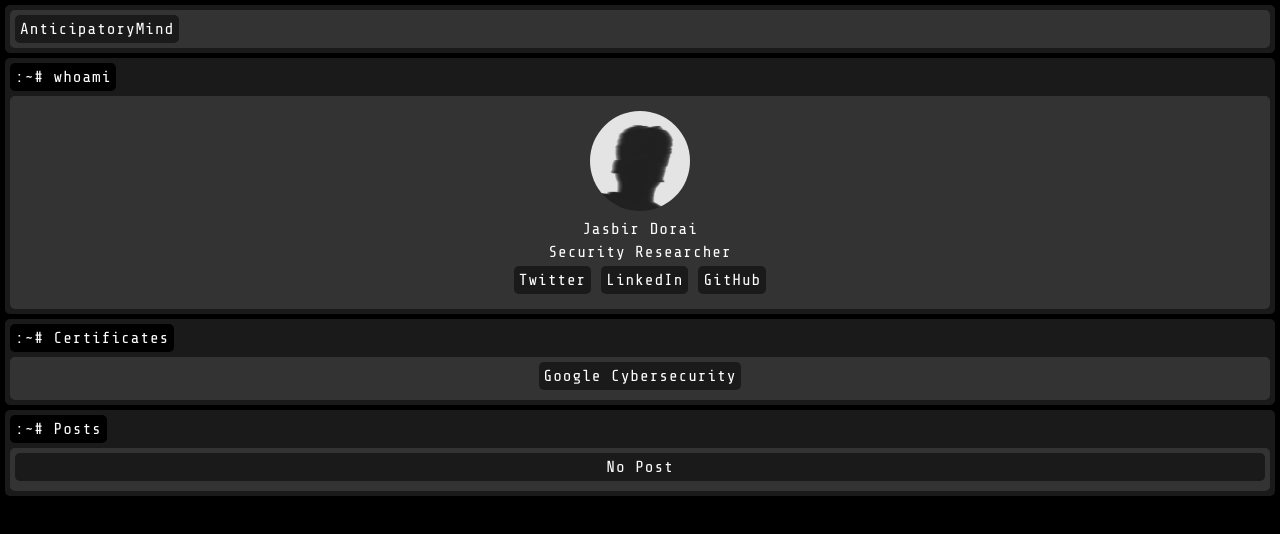
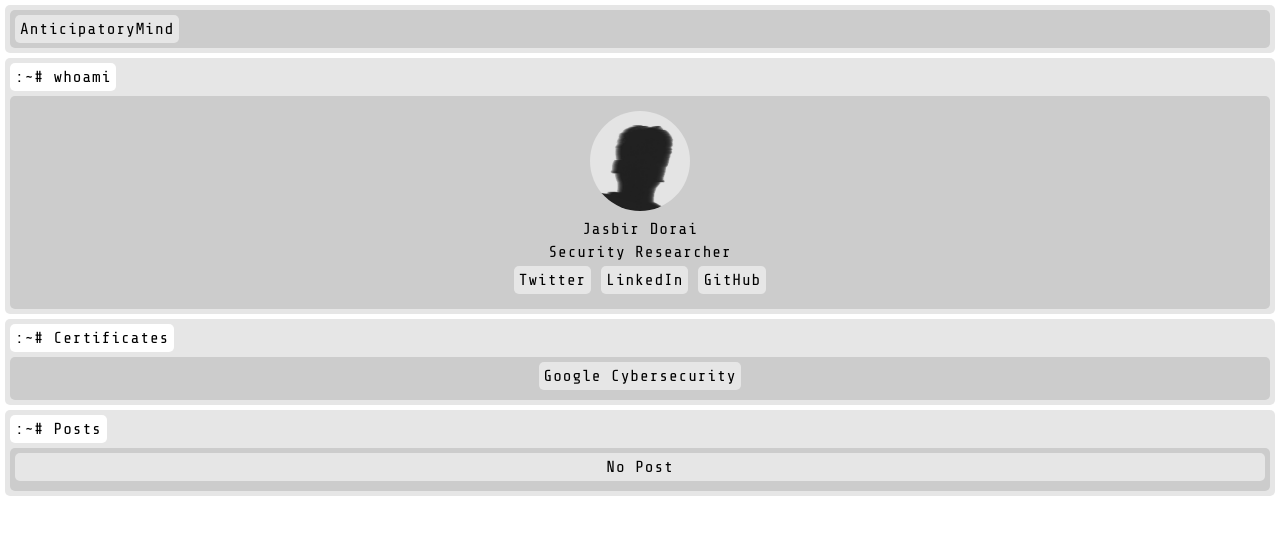
Before and after one commit to anticipatorymind/anticipatorymind.github.io, a plain HTML site: page index.html in a window 1280 px wide. Drawn offline with nearby package versions, Linux system fonts and the light colour scheme.

Commit message:
Turning Light

```diff
--- a/resources/css/style.css
+++ b/resources/css/style.css
@@ -11,6 +11,11 @@
     --white-30: #4d4d4d;
 
     --white-100: #ffffff;
+
+    --white-90: #e6e6e6;
+    --white-85: #d9d9d9;
+    --white-80: #cccccc;
+    --white-70: #b3b3b3;
 }
 
 * {
@@ -19,8 +24,8 @@
 }
 
 body {
-    background-color: var(--white-0);
-    color: var(--white-100);
+    background-color: var(--white-100);
+    color: var(--white-0);
     letter-spacing: 1px;
     word-wrap: break-word;
     word-break: break-all;
@@ -34,7 +39,7 @@ body {
     border-radius: 5px;
     padding: 5px;
     margin: 5px;
-    background-color: var(--white-10);
+    background-color: var(--white-90);
 }
 
 .pin {
@@ -43,8 +48,8 @@ body {
     border-radius: 5px;
     padding: 5px;
     display: inline-block;
-    background-color: var(--white-0);
-    color: var(--white-100);
+    background-color: var(--white-100);
+    color: var(--white-0);
     margin-bottom: 5px;
 }
 
@@ -53,7 +58,7 @@ body {
     border-style: solid;
     border-radius: 5px;
     padding: 5px;
-    background-color: var(--white-20);
+    background-color: var(--white-80);
 }
 
 .logo {
@@ -62,7 +67,7 @@ body {
     border-radius: 5px;
     padding: 5px;
     display: inline-block;
-    background-color: var(--white-10);
+    background-color: var(--white-90);
 }
 
 a {
@@ -79,12 +84,12 @@ ul {
     border-style: solid;
     border-radius: 5px;
     padding: 5px;
-    background-color: var(--white-10);
+    background-color: var(--white-90);
 }
 
 .btn-box:hover {
-    background-color: var(--white-100);
-    color: var(--white-0);
+    background-color: var(--white-0);
+    color: var(--white-100);
 }
 
 .main-01,
```
